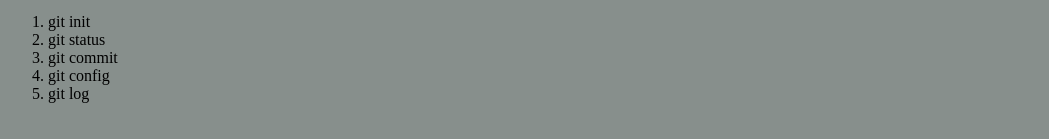
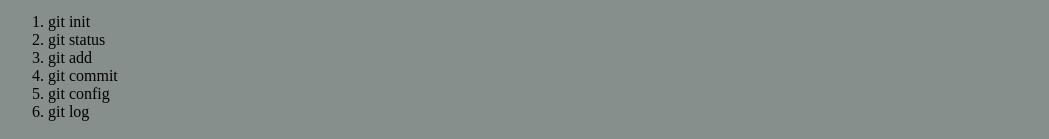
Before and after one commit to sarhasan2/DWSesion3-git, a plain HTML site: page index.html in a window 1280 px wide. Shown: the part 181-320 px from the top of the page, without its empty margins (0-1049 px from the left). Drawn offline with Linux system fonts and the light colour scheme.

Commit message:
Se creo un nuevo elemento li

```diff
--- a/index.html
+++ b/index.html
@@ -15,6 +15,7 @@
         <ol>
             <li>git init</li>
             <li>git status</li>
+            <li>git add</li> <!--este es un nuevo cambio en la rama prueba-->
             <li>git commit</li>
             <li>git config</li>
             <li>git log</li>
```
